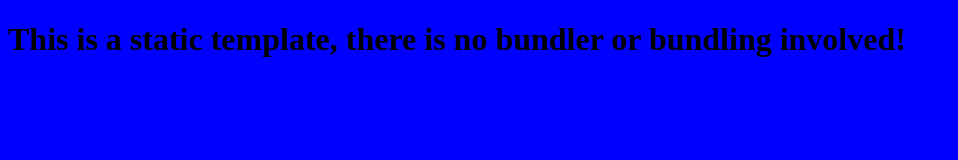
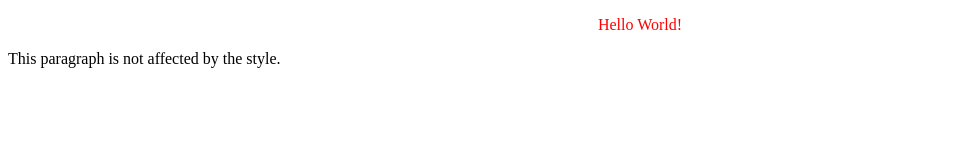
Before and after one commit to shivamsingh1265/basic-html5, a website: page index.html in a window 1280 px wide. Shown: the whole page, without its empty margins (0-958 px from the left). Drawn offline with Linux system fonts and the light colour scheme.

Commit message:
text-align css

```diff
--- a/index.html
+++ b/index.html
@@ -1,14 +1,15 @@
 <!DOCTYPE html>
-<html lang="en">
+<html>
   <head>
-    <meta charset="UTF-8" />
-    <meta name="viewport" content="width=device-width, initial-scale=1.0" />
-    <meta http-equiv="X-UA-Compatible" content="ie=edge" />
-    <title>Shivam Template</title>
+    <style>
+      #para1 {
+        text-align: center;
+        color: red;
+      }
+    </style>
   </head>
-  <body style="background-color: blue;">
-    <h1>
-      This is a static template, there is no bundler or bundling involved!
-    </h1>
+  <body>
+    <p id="para1">Hello World!</p>
+    <p>This paragraph is not affected by the style.</p>
   </body>
 </html>
```
